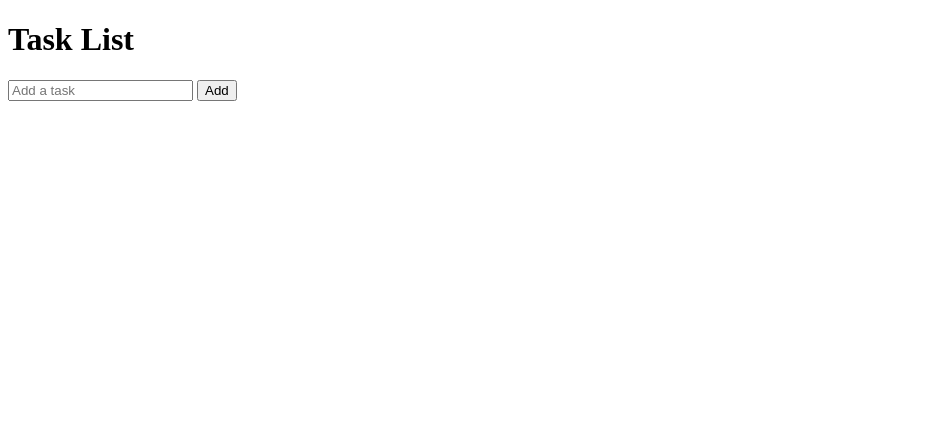
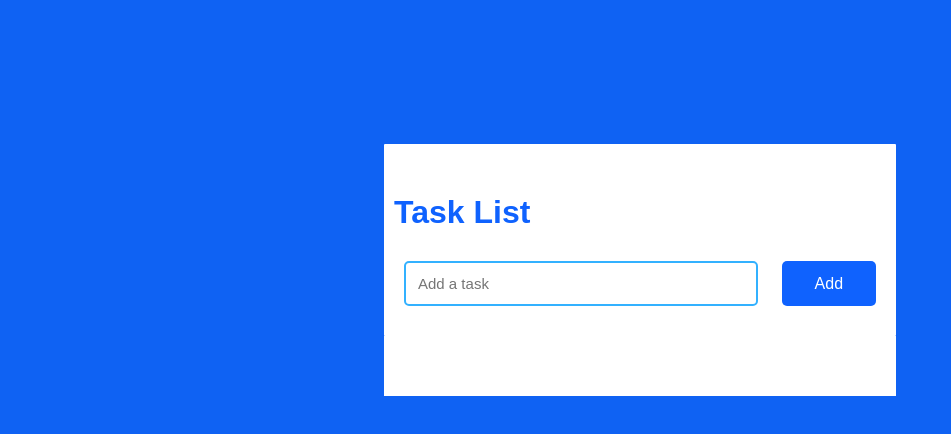
Before and after one commit to pari006/my-to-do-app, a plain HTML site: page index.html in a window 1280 px wide. Shown: the whole page, without its empty margins (0-951 px from the left). Drawn offline with nearby package versions, Linux system fonts and the light colour scheme; the site is published under a folder, as on GitHub Pages, so addresses that start at the root find nothing.

Commit message:
Update index.html

```diff
--- a/index.html
+++ b/index.html
@@ -1,19 +1,27 @@
 <!DOCTYPE html>
-<html>
+<html lang="en">
 <head>
-        <link rel="stylesheet" href="/style.css">
+    <meta charset="UTF-8">
+    <title>My To-Do App</title>
+
+    <!-- Correct relative path to CSS -->
+    <link rel="stylesheet" href="style.css">
+
+    <!-- External icons -->
     <link rel="stylesheet" href="https://unicons.iconscout.com/release/v4.0.0/css/line.css">
-        <script src="/script.js"></script>
     <script src="https://unpkg.com/ionicons@5.5.2/dist/ionicons/ionicons.js"></script>
 </head>
 <body>
-        <div class = "container">
-            <h1 id = "head-text">Task List</h1>
-            <div id = "newtask">
+    <div class="container">
+        <h1 id="head-text">Task List</h1>
+        <div id="newtask">
             <input type="text" placeholder="Add a task">
-                <button id ="push">Add</button>
+            <button id="push">Add</button>
         </div>
-            <div class = "tasks"></div>
+        <div class="tasks"></div>
     </div>
+
+    <!-- Move your JavaScript to the bottom for proper loading -->
+    <script src="script.js"></script>
 </body>
 </html>
```
Lines whose indentation alone changed are shown as unchanged.
